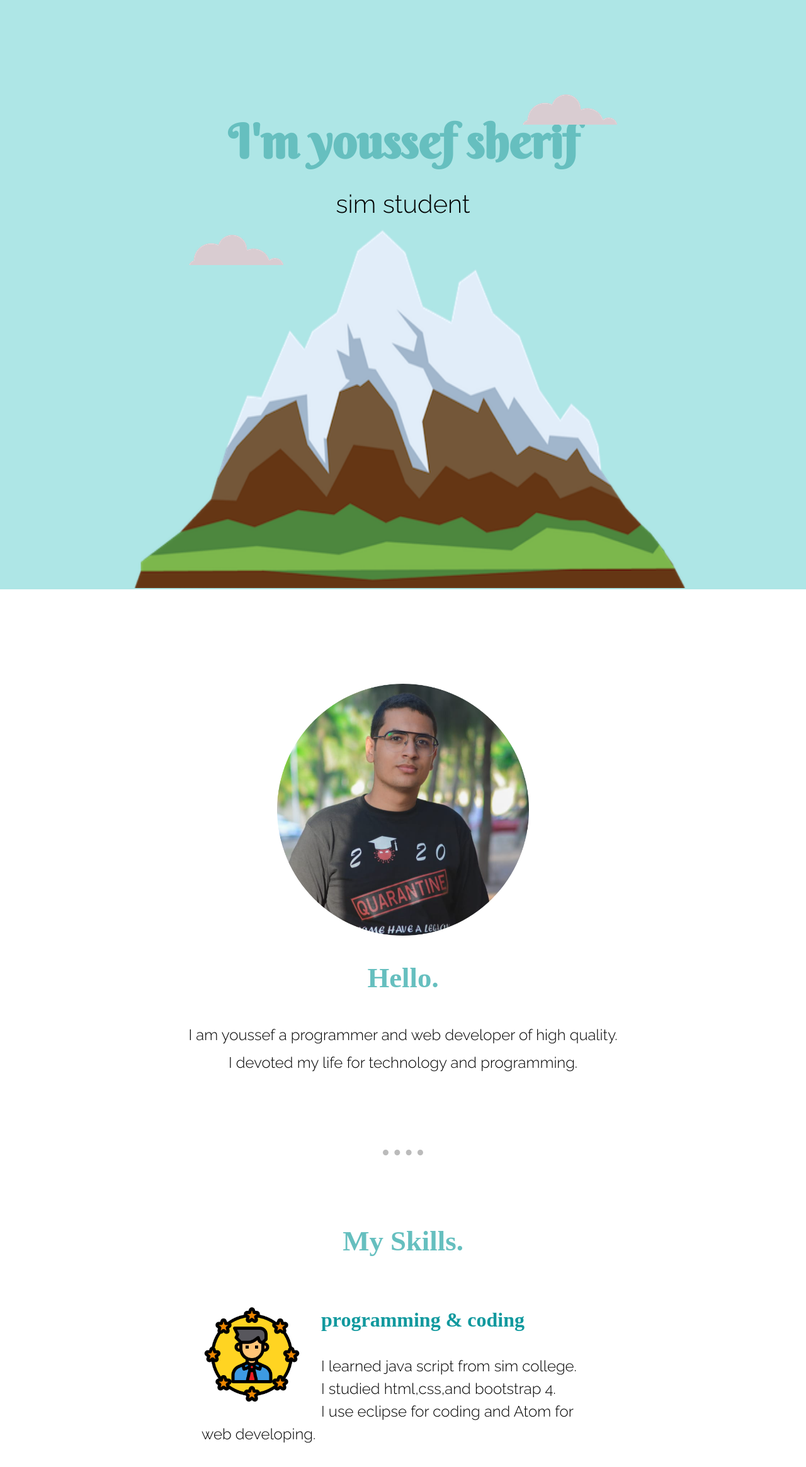
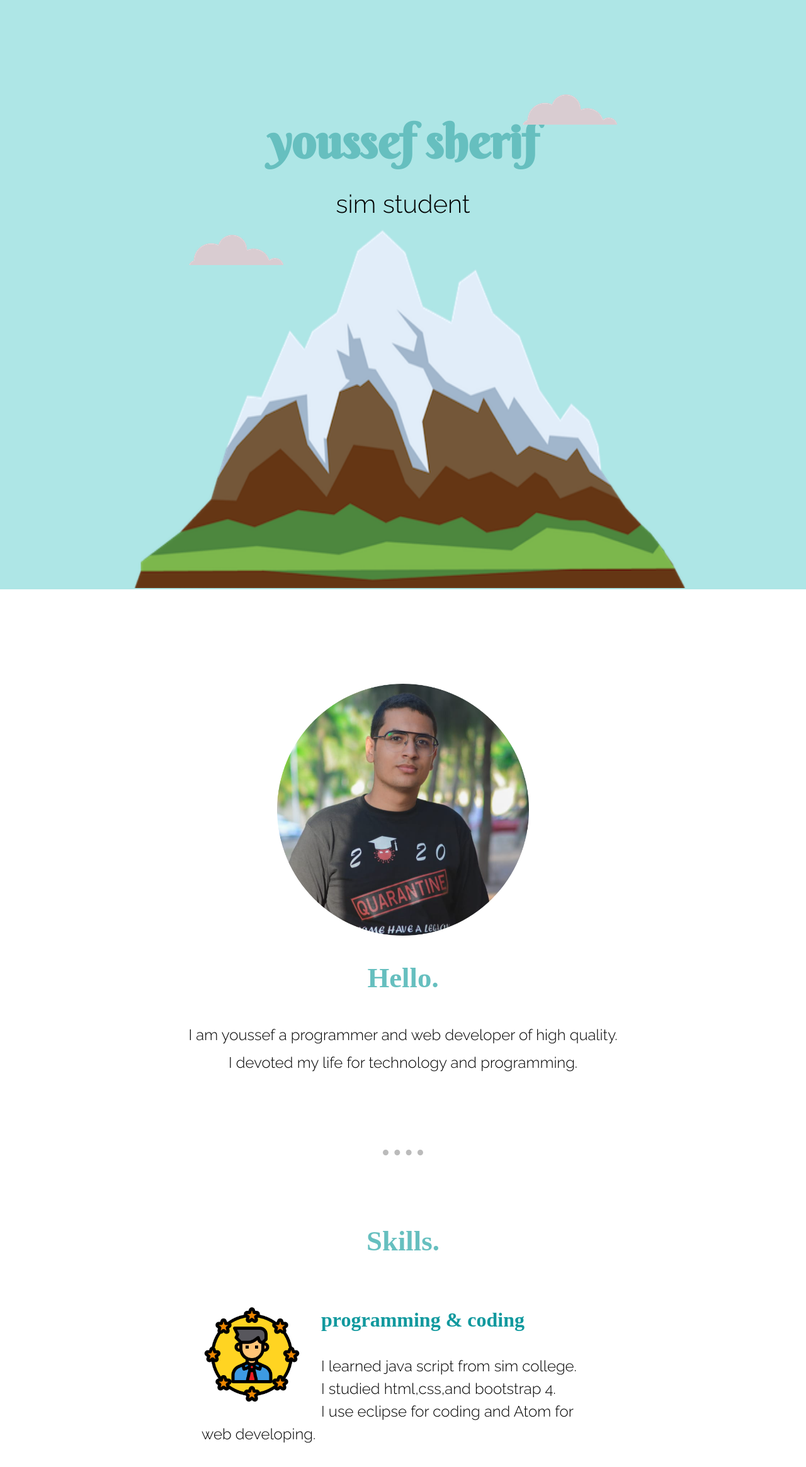
Before and after one commit to youssef-sherif900/cv-1.2, a plain HTML site: page index.html in a window 1280 px wide. Shown: the top 2330 px of the page at 63% size. Drawn offline with Linux system fonts and the light colour scheme.

Commit message:
Update index.html

```diff
--- a/index.html
+++ b/index.html
@@ -13,7 +13,7 @@
   <body>
   <div class="div1">
     <img src="images/cloud.png"class="top-cloud" alt="clouds">
-      <h1>I'm youssef sherif</h1>
+      <h1>youssef sherif</h1>
       <p class="sim"> sim student</p>
     <img src="images/cloud.png"class="bottom-cloud" alt="clouds">
     <img src="images/mountain.png"class="mountain" alt="montains">
@@ -27,7 +27,7 @@
       </div>
       <hr class="dotted">
       <div class="skills">
-        <h2 class="My">My Skills.</h2>
+        <h2 class="My">Skills.</h2>
         <div class="skill-row">
           <img class="skill1" src="skill (1).png" alt="skills">
           <h3>programming & coding</h3>
```
